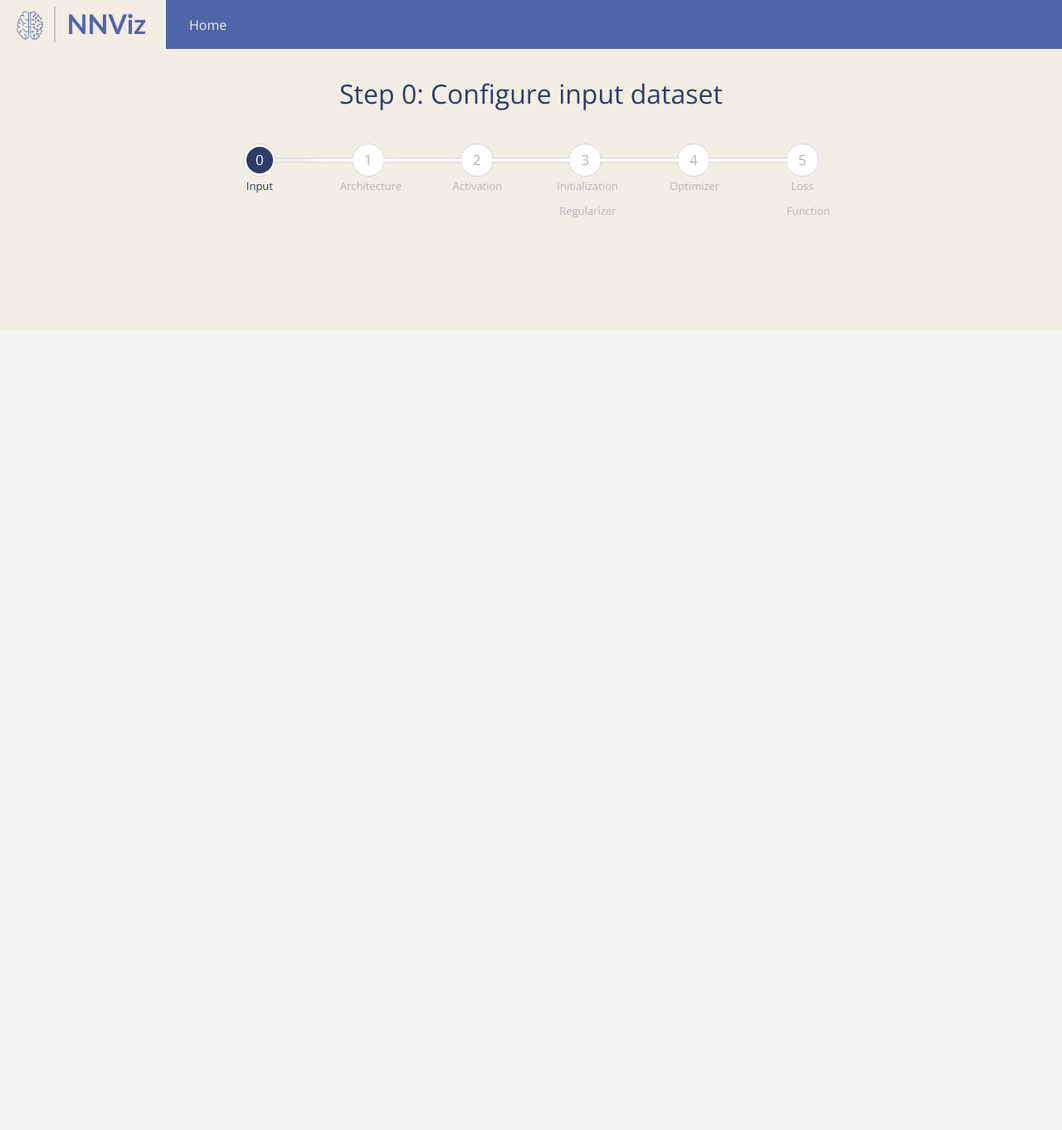
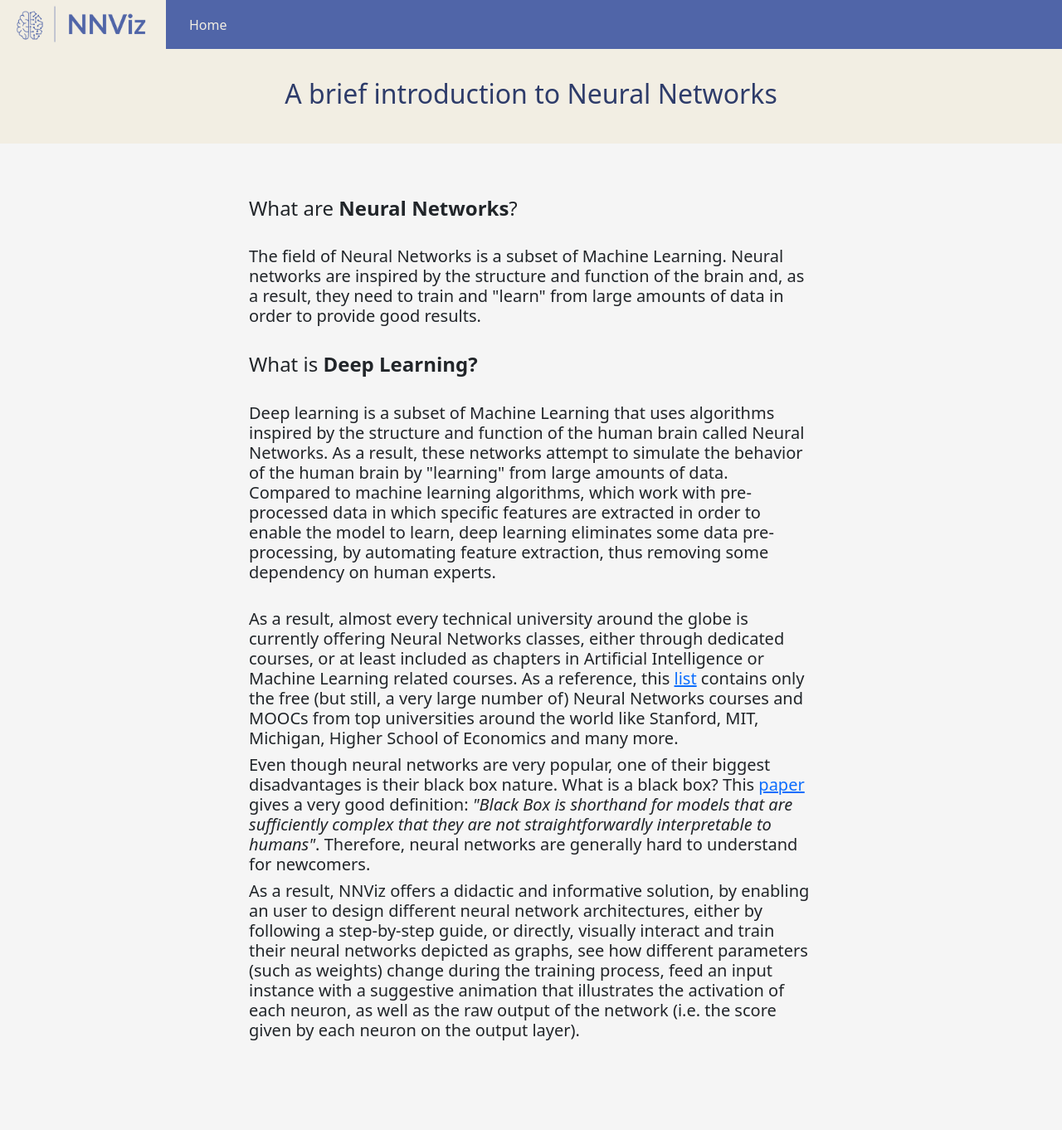
Before and after one commit to Vlad-Enia/Neural_Network_Visualiser_V2, a Flask app: page /guide in a window 1280 px wide. Shown: the whole page at 83% size. Before the commit the page ends 398 px from the top, so only its background shows below. Run offline with Flask 2, Linux system fonts and the light colour scheme.

Commit message:
Some work on front-end and on the first page of the guide.

```diff
--- a/app.py
+++ b/app.py
@@ -11,7 +11,7 @@ def hello_world():  # put application's code here
 
 @app.route('/guide')
 def load_guide_page():
-    return flask.render_template('guide_0.html')
+    return flask.render_template('guide.html')
 
 
 @app.route('/guide/<int:step>')
--- a/static/stylesheets/generalStyle.css
+++ b/static/stylesheets/generalStyle.css
@@ -134,14 +134,14 @@ h2{
 .header{
     background-color: var(--background-color);
     padding-top: 35px;
-    padding-bottom: 35px;
+    padding-bottom: 30px;
 }
 
 .header > h2{
     text-align: center;
     background-color: var(--background-color);
     font-weight: lighter;
-    margin-bottom: 0;
+    margin-bottom: 10px;
 }
 
 .btn-primary{
--- a/static/stylesheets/progress.css
+++ b/static/stylesheets/progress.css
@@ -16,7 +16,7 @@
 .progress {
   width: 1000px;
   margin: 30px auto 0;
-  height: 200px;
+  height: 120px;
   text-align: center;
   background-color: var(--background-color);
 }
@@ -55,20 +55,28 @@
 .progress .circle .title {
   color: #b5b5ba;
   font-size: 13px;
-  line-height: 30px;
-  /*margin-left: -5px;*/
+  margin-top: 10px
 }
+
+.title{
+  text-align: center;
+  margin-bottom: 0;
+}
+
 
 #architecture, #initialization{
   margin-left: -15px;
 }
 
-#regularizer{
-  margin-top: -15px;
-  margin-left: -12px;
+#regularizer {
+  margin-left: -24px;
 }
 
 #activation, #optimizer{
+  margin-left: -10px;
+}
+
+#loss{
   margin-left: -10px;
 }
 
--- /dev/null
+++ b/templates/guide.html
@@ -0,0 +1,78 @@
+<!DOCTYPE html>
+<html>
+    <head>
+        <meta name="viewport" content="width=device-width, initial-scale=1">
+        <script src="https://ajax.googleapis.com/ajax/libs/jquery/3.6.0/jquery.min.js"></script>
+        <link href="https://cdn.jsdelivr.net/npm/bootstrap@5.0.2/dist/css/bootstrap.min.css" rel="stylesheet" integrity="sha384-EVSTQN3/azprG1Anm3QDgpJLIm9Nao0Yz1ztcQTwFspd3yD65VohhpuuCOmLASjC" crossorigin="anonymous">
+        <script src="https://cdn.jsdelivr.net/npm/bootstrap@5.0.2/dist/js/bootstrap.bundle.min.js" integrity="sha384-MrcW6ZMFYlzcLA8Nl+NtUVF0sA7MsXsP1UyJoMp4YLEuNSfAP+JcXn/tWtIaxVXM" crossorigin="anonymous"></script>
+        <script src="../static/scripts/indexScript.js"></script>
+        <link href="https://fonts.googleapis.com/css?family=Montserrat" rel="stylesheet">
+        <link rel="stylesheet" href="../static/stylesheets/generalStyle.css">
+        <title>NNViz</title>
+    </head>
+    <body>
+        <div id="navbarDiv">
+            <nav class="navbar navbar-expand-lg" id="navbar">
+                <div class="logo">
+                    <img src="../static/images/NNViz%20Logo%202.png" width="200" alt="" id="logo">
+                </div>
+                <div class="navbar-collapse collapse w-100 order-1 order-md-0 dual-collapse2" id="navbarSupportedContent">
+                    <ul class="navbar-nav me-auto">
+                        <li class="nav-item">
+                            <a class="nav-link" id="homeLink" href="/">Home</a>
+                        </li>
+                    </ul>
+                </div>
+            </nav>
+        </div>
+        <div class="header">
+            <h2>A brief introduction to <b>Neural Networks</b></h2>
+        </div>
+        <div id="content">
+            <div id="why-div" class="introduction">
+
+                <br>
+                <h4>What are <b>Neural Networks</b>?</h4>
+                <br>
+                <h5>
+                    The field of <b>Neural Networks</b> is a subset of <b>Machine Learning</b>. Neural networks are inspired by the structure and function of the brain and, as a result,
+                    they need to train and "learn" from large amounts of data in order to provide good results.
+                </h5>
+
+                <br>
+                <h4>What is <b>Deep Learning?</b></h4>
+                <br>
+                <h5>
+                    <b>Deep learning</b> is a subset of <b>Machine Learning</b> that uses algorithms inspired by the structure and function of the human brain called <b>Neural Networks</b>.
+                    As a result, these networks attempt to simulate the behavior of the human brain by "learning" from large amounts of data. Compared to machine learning algorithms, which
+                    work with pre-processed data in which specific features are extracted in order to enable the model to learn, deep learning eliminates some data pre-processing, by automating
+                    feature extraction, thus removing some dependency on human experts.
+                </h5>
+                <br>
+
+                <h5>
+                    As a result, almost every technical university around the globe is currently offering
+                    <b>Neural Networks</b> classes, either through dedicated courses, or at least included
+                    as chapters in <b>Artificial Intelligence</b> or <b>Machine Learning</b> related courses.
+                    As a reference, this <a href="https://www.classcentral.com/subject/neural-networks">list</a>
+                    contains only the free (but still, a very large number of)  Neural Networks courses and MOOCs
+                    from top universities around the world like Stanford, MIT, Michigan, Higher School of Economics and many more.
+                </h5>
+                <h5>
+                    Even though neural networks are very popular, one of their biggest disadvantages is their <b>black box</b> nature.
+                    What is a black box? This <a href="https://www.onlinecjc.ca/article/S0828-282X(21)00703-0/fulltext">paper</a> gives
+                    a very good definition: <i>"Black Box is shorthand for models that are sufficiently complex that they are not
+                    straightforwardly interpretable to humans"</i>. Therefore, neural networks are generally hard to understand for
+                    newcomers.
+                </h5>
+                <h5>
+                    As a result, <b>NNViz</b> offers a didactic and informative solution, by enabling an user to design different neural network architectures,
+                    either by following a step-by-step guide, or directly, visually interact and train their neural networks depicted as graphs, see how different
+                    parameters (such as weights) change during the training process, feed an input instance with a suggestive animation that illustrates the activation
+                    of each neuron, as well as the raw output of the network (i.e. the score given by each neuron on the output layer).
+                </h5>
+            </div>
+
+        </div>
+    </body>
+</html>
--- a/templates/guide_0.html
+++ b/templates/guide_0.html
@@ -32,39 +32,39 @@
             <div class="progress">
                 <div class="circle active">
                     <span class="label">0</span>
-                    <span id="input" class="title">Input</span>
+                    <p id="input" class="title">Input</p>
                 </div>
                 <span class="bar active"></span>
                 <div class="circle">
                     <span class="label">1</span>
-                    <span id="architecture" class="title">Architecture</span>
+                    <p id="architecture" class="title">Architecture</p>
                 </div>
                 <span class="bar"></span>
                 <div class="circle">
                     <span class="label">2</span>
-                    <span id="activation" class="title">Activation</span>
+                    <p id="activation" class="title">Activation</p>
                 </div>
                 <span class="bar"></span>
                 <div class="circle">
                     <span class="label">3</span>
-                    <span id="initialization" class="title">Initialization</span>
-                    <span id="regularizer" class="title">Regularizer</span>
+                    <p id="regularizer" class="title">&nbsp;&nbsp;Initialization &nbsp;&nbsp;&nbsp;&nbsp;&nbsp;&nbsp; and  Regularization</p>
                 </div>
                 <span class="bar"></span>
                 <div class="circle">
                     <span class="label">4</span>
-                    <span id="optimizer" class="title">Optimizer</span>
+                    <p id="optimizer" class="title">Optimizer</p>
                 </div>
                 <span class="bar"></span>
                 <div class="circle">
                     <span class="label">5</span>
-                    <span id="loss" class="title">Loss Function</span>
+                    <p id="loss" class="title">&nbsp;&nbsp;&nbsp;Loss &nbsp;Function</p>
                 </div>
 
             </div>
         </div>
         <div id="content">
             <div class="introduction">
+                Neural networks can be used to solve a lot of problems. Therefore,
             </div>
         </div>
     </body>
```
